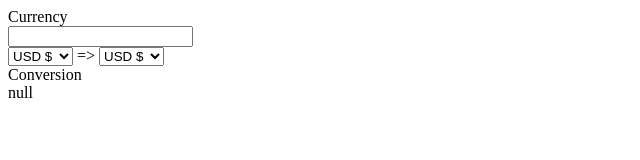
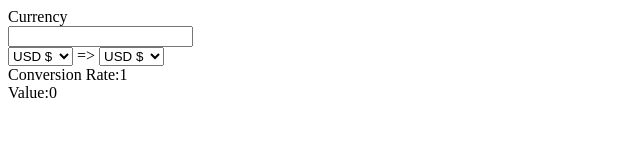
Before and after one commit to tferguson1028/Perscholas-API_Practice, a React (Create React App) app: page / in a window 1280 px wide. Shown: the top 160 px of the page, without its empty margins (0-640 px from the left). Built offline with nearby package versions, Linux system fonts and the light colour scheme.

Commit message:
Fetch API stuff

```diff
--- a/src/App.jsx
+++ b/src/App.jsx
@@ -32,7 +32,7 @@
     // case CURRENCY_ACTIONS.CALCULATE:
     //   break;
   }
-  console.log(retState);
+  // console.log(retState);
   return retState;
 }
 
@@ -47,9 +47,9 @@
 function App() {
   const [values, setValue] = useReducer(conversionSetter, initialInput);
 
-  useEffect(() => {
-    setValue({ type: CURRENCY_ACTIONS.CALCULATE });
-  }, [values]);
+  useEffect((e) => {
+    console.log(values);
+  }, [...Object.values(values)]);
 
   return (
     <div className="App">
--- a/src/components/CalculateAPI.jsx
+++ b/src/components/CalculateAPI.jsx
@@ -1,28 +1,54 @@
-import React, {useEffect} from 'react'
+import React, {useEffect, useState} from 'react'
 
 function CalculateAPI({ inputValue, inputType, convertTo })
 {
+  const [conversionRate, setConversionRate] = useState(1);
+  const [output, setOutput] = useState(0);
 
+  // updateApiURL(inputType, convertTo);
+  // useEffect(() =>
+  // {
+  //   console.log("P");
+  //   updateApiURL(inputType, convertTo);
+  //   updateConversionRate();
+  //   setOutput(inputValue*conversion);
+  // }, []);
 
-  const apiVersion = "latest";
-  const date = "latest";
-  const endpoint = "";
-  const apiURL = `https://cdn.jsdelivr.net/gh/fawazahmed0/currency-api@{${apiVersion}}/{${date}}/{${endpoint}}`;
+  function getApiURL(type, convert)
+  {
+    let apiVersion = "latest";
+    let date = "latest";
+    let endpoint = `currencies/${type.toLowerCase()}/${convert.toLowerCase()}`;
+    return `https://cdn.jsdelivr.net/gh/fawazahmed0/currency-api@${apiVersion}/${date}/${endpoint}.json`;
+  }
 
-  useEffect(() => { console.log("P"); }, [inputValue])
+  async function updateConversionRate()
+  {
+    try{
+      const response = await fetch(getApiURL(inputType, convertTo));
+      const data = await response.json();
+      setConversionRate(data[convertTo.toLowerCase()]);
+    } catch(e){
+      console.error(e);
+    }
+  }
 
-  function convert(input, type, convert)
+  function updateOutput()
   {
-    console.log("p");
-    return null;
+    updateConversionRate();
+    setOutput(Number(inputValue)*Number(conversionRate));
   }
 
   return (
     <div className="Output">
-      <div>Conversion</div>
       <div>
-        {String(convert(inputValue, inputType, convertTo))}
+        <span>Conversion Rate:</span>
+        <span>{conversionRate}</span>
       </div>
+      <div>
+        <span>Value:</span>
+        <span>{output}</span>
+        </div>
     </div>
   )
 }
```
